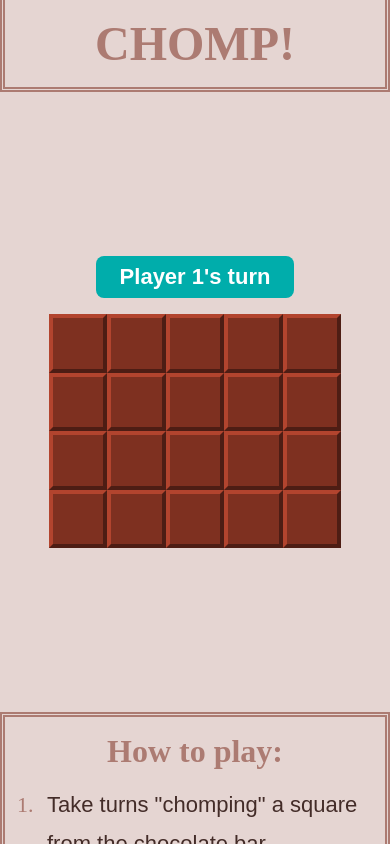
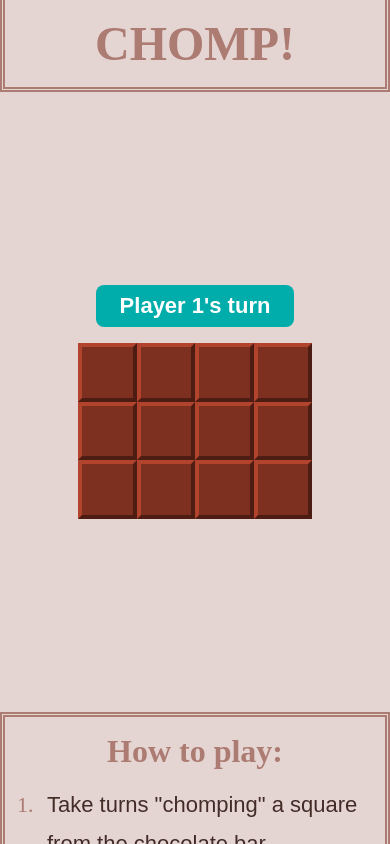
Before and after one commit to nikhilNathwani/Chomp, a React (Create React App) app in the folder src/: page / in a window 390 px wide. Shown: the top 844 px of the page. Built offline with nearby package versions, Linux system fonts and the light colour scheme; the HTML template or start-up script is replaced by a standard one.

Commit message:
Attempting to fix pre-selection bug on mobile 2

```diff
--- a/src/components/Game.js
+++ b/src/components/Game.js
@@ -4,8 +4,8 @@ import { squareState } from "../constants";
 import NextTurnIndicator from "./NextTurnIndicator";
 import ChocolateBar from "./ChocolateBar";
 
-let numRows = 4;
-let numColumns = 5;
+let numRows = 3;
+let numColumns = 4;
 
 export default function Game() {
 	const [chompedSquares, setChompedSquares] = useState(
```
